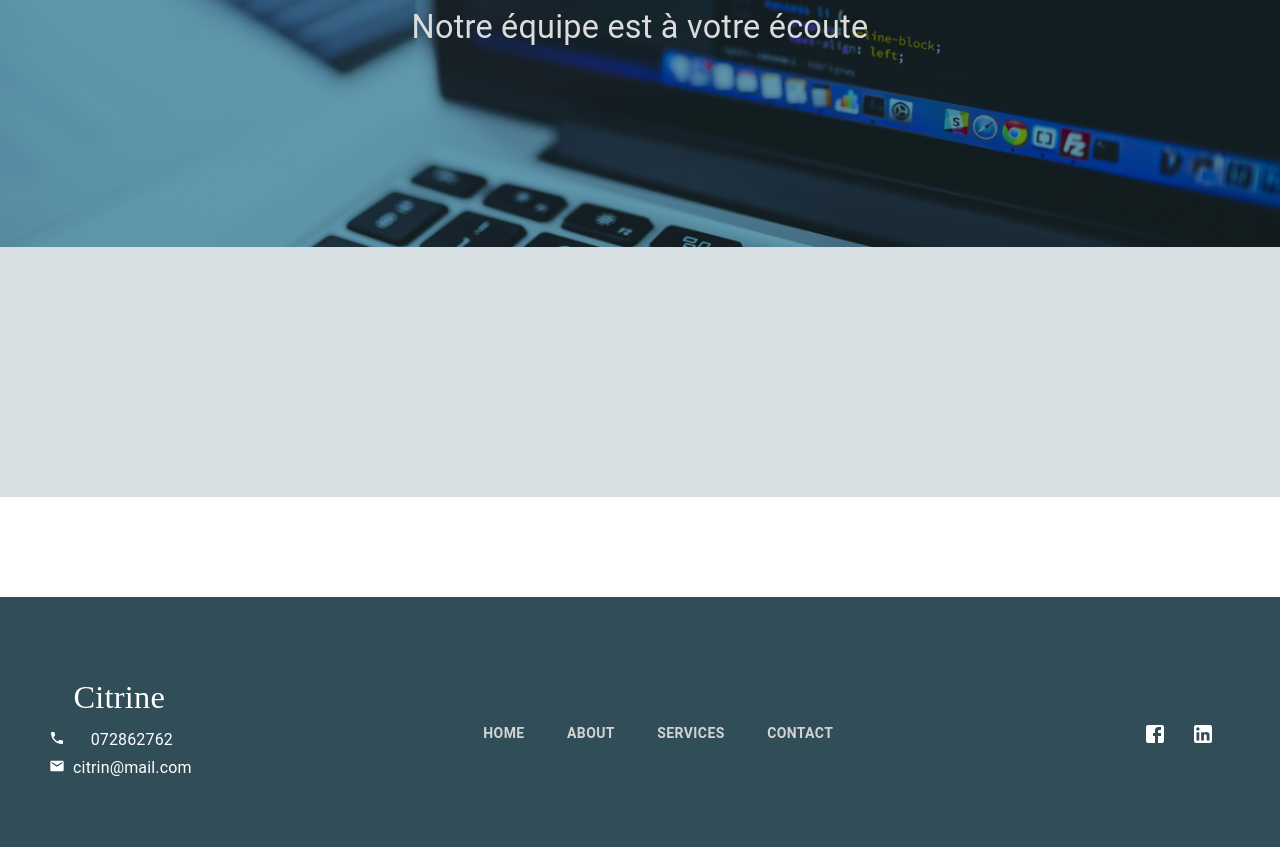
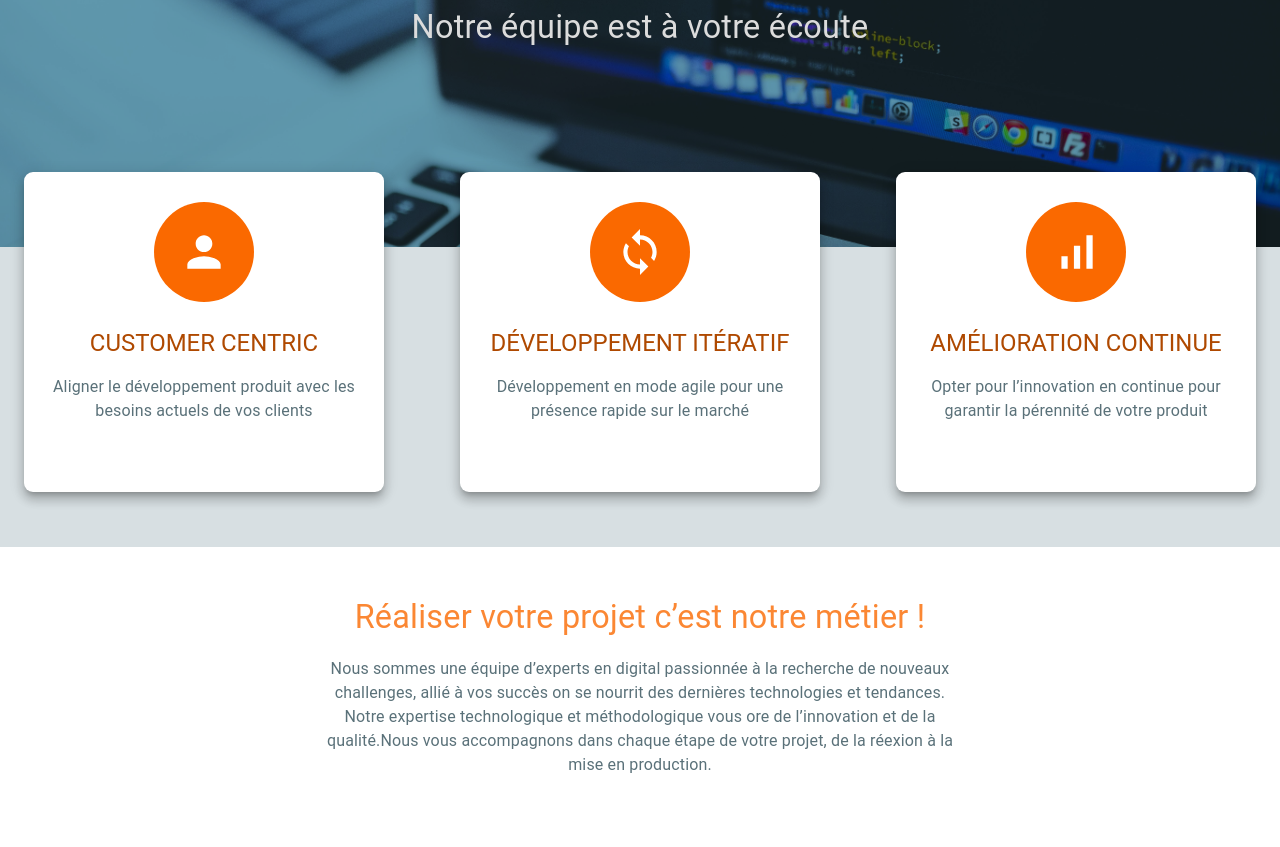
Before and after one commit to yasmine9819/citrine, a React (Create React App) app: page / in a window 1280 px wide. Shown: the part 353-1200 px from the top of the page. Built offline with nearby package versions, Linux system fonts and the light colour scheme.

Commit message:
adding hero cards

```diff
--- a/src/App.tsx
+++ b/src/App.tsx
@@ -7,6 +7,8 @@ import {
 import Container from "@material-ui/core/Container";
 import Layout from "./Features/Layout";
 import HeroComponent from "./Features/HeroComponent";
+import CardComponent from "./Features/Card";
+import HomePage from "./Pages/Home";
 
 let THEME = createMuiTheme({
   typography: {
@@ -21,11 +23,7 @@ function App() {
   return (
     <MuiThemeProvider theme={THEME}>
       <Layout>
-        <HeroComponent />
-
-        <Container maxWidth="lg">
-          <div style={{ height: 100 }}></div>
-        </Container>
+        <HomePage />
       </Layout>
     </MuiThemeProvider>
   );
--- /dev/null
+++ b/src/Features/Card/Card.tsx
@@ -0,0 +1,85 @@
+import React, { ReactElement } from "react";
+import Card from "@material-ui/core/Card";
+import { makeStyles, Theme, createStyles } from "@material-ui/core/styles";
+import { CardMedia, SvgIconTypeMap } from "@material-ui/core";
+import PersonIcon from "@material-ui/icons/Person";
+import CardContent from "@material-ui/core/CardContent";
+import Typography from "@material-ui/core/Typography";
+import { OverridableComponent } from "@material-ui/core/OverridableComponent";
+
+const useStyles = makeStyles((theme: Theme) =>
+  createStyles({
+    root: {
+      maxWidth: 360,
+      borderRadius: 9,
+      marginBottom: 20,
+      [theme.breakpoints.up("lg")]: {
+        width: 360,
+        height: 320,
+      },
+      [theme.breakpoints.only("md")]: {
+        width: 300,
+        height: 320,
+      },
+    },
+    content: {
+      textAlign: "center",
+    },
+    title: {
+      color: "#af4900",
+      marginBottom: 15,
+      marginTop: 10,
+    },
+    body: {
+      color: "#5a7179",
+    },
+    icon: {
+      height: 50,
+      width: 50,
+      fill: "white",
+      margin: "auto",
+      position: "relative",
+      top: "25%",
+    },
+    iconBackground: {
+      marginTop: 30,
+      backgroundColor: "#FA6900",
+      borderRadius: "50%",
+      height: 100,
+      width: 100,
+      margin: "auto",
+    },
+  })
+);
+
+interface Props {
+  icon: any;
+  title: string;
+  body: string;
+}
+
+export default function CardComponent({ icon, title, body }: Props) {
+  const classes = useStyles();
+
+  return (
+    <Card className={classes.root} raised>
+      <CardMedia className={classes.content}>
+        <div className={classes.iconBackground}>{icon}</div>
+      </CardMedia>
+      <CardContent className={classes.content}>
+        <Typography variant="h5" component="h2" className={classes.title}>
+          {title}
+        </Typography>
+
+        <Typography
+          variant="body1"
+          color="textSecondary"
+          component="p"
+          className={classes.body}
+        >
+          {body}
+        </Typography>
+      </CardContent>
+    </Card>
+  );
+}
--- /dev/null
+++ b/src/Features/Card/index.tsx
@@ -0,0 +1 @@
+export { default } from "./Card";
--- a/src/Features/HeroComponent/HeroComponent.tsx
+++ b/src/Features/HeroComponent/HeroComponent.tsx
@@ -5,11 +5,6 @@ import { Typography } from "@material-ui/core";
 
 const useStyles = makeStyles((theme: Theme) =>
   createStyles({
-    heroBackground: {
-      height: 750,
-      backgroundColor: "#d7dfe2",
-      width: "100%",
-    },
     hero: {
       height: 500,
       width: "100%",
@@ -46,7 +41,6 @@ function HeroComponent() {
   const classes = useStyles();
 
   return (
-    <div className={classes.heroBackground}>
     <div className={classes.hero}>
       <div className={classes.heroText}>
         <Typography variant="h2" className={classes.mainColor}>
@@ -62,7 +56,6 @@ function HeroComponent() {
         </Typography>
       </div>
     </div>
-    </div>
   );
 }
 
--- /dev/null
+++ b/src/Pages/Home/Home.tsx
@@ -0,0 +1,107 @@
+import React from "react";
+import Container from "@material-ui/core/Container";
+import HeroComponent from "../../Features/HeroComponent";
+import CardComponent from "../../Features/Card";
+import { makeStyles, Theme, createStyles } from "@material-ui/core/styles";
+import PersonIcon from "@material-ui/icons/Person";
+import SignalCellularAltIcon from "@material-ui/icons/SignalCellularAlt";
+import SyncIcon from "@material-ui/icons/Sync";
+import { Typography } from "@material-ui/core";
+
+const useStyles = makeStyles((theme: Theme) =>
+  createStyles({
+    heroBackground: {
+      backgroundColor: "#d7dfe2",
+      width: "100%",
+      maxHeight: 1450,
+      [theme.breakpoints.up("md")]: {
+        height: 800,
+      },
+    },
+    cardGrid: {
+      display: "flex",
+      justifyContent: "space-between",
+      position: "relative",
+      top: "-75px",
+      flexDirection: "column",
+      alignItems: "center",
+      [theme.breakpoints.up("md")]: {
+        flexDirection: "row",
+      },
+    },
+    icon: {
+      height: 50,
+      width: 50,
+      fill: "white",
+      margin: "auto",
+      position: "relative",
+      top: "25%",
+    },
+    aboutSection: {
+      maxWidth: 650,
+      textAlign: "center",
+      marginTop: 50,
+      margin: "auto",
+      marginBottom: 50,
+    },
+    aboutTitle: {
+      color: "#fb8733",
+      marginBottom: 20,
+    },
+    aboutBody: {
+      color: "#5a7179",
+    },
+  })
+);
+
+function HomePage() {
+  const classes = useStyles();
+
+  return (
+    <>
+      <div className={classes.heroBackground}>
+        <HeroComponent />
+        <Container maxWidth="lg">
+          <div className={classes.cardGrid}>
+            <CardComponent
+              icon={<PersonIcon className={classes.icon} />}
+              body={
+                "Aligner le développement produit avec les besoins actuels de vos clients"
+              }
+              title={"CUSTOMER CENTRIC"}
+            />
+            <CardComponent
+              icon={<SyncIcon className={classes.icon} />}
+              title={"DÉVELOPPEMENT ITÉRATIF"}
+              body={
+                "Développement en mode agile pour une présence rapide sur le marché"
+              }
+            />
+            <CardComponent
+              icon={<SignalCellularAltIcon className={classes.icon} />}
+              title={"AMÉLIORATION CONTINUE"}
+              body={
+                "Opter pour l’innovation en continue pour garantir la pérennité de votre produit "
+              }
+            />
+          </div>
+        </Container>
+      </div>
+      <Container maxWidth="lg">
+        <div className={classes.aboutSection}>
+          <Typography variant="h4" className={classes.aboutTitle}>
+            {"Réaliser votre projet c’est notre métier !"}
+          </Typography>
+          <Typography variant="body1" className={classes.aboutBody}>
+            {
+              "Nous sommes une équipe d’experts en digital passionnée à la recherche de nouveaux  challenges, allié à vos succès on se nourrit des dernières technologies et tendances. Notre expertise technologique et méthodologique vous ore de l’innovation et de la qualité.Nous vous accompagnons dans chaque étape de votre projet, de la réexion à la mise en  production."
+            }
+          </Typography>
+        </div>
+      </Container>
+      <div style={{ height: 100 }}></div>
+    </>
+  );
+}
+
+export default HomePage;
--- /dev/null
+++ b/src/Pages/Home/index.ts
@@ -0,0 +1 @@
+export {default} from "./Home";
```
Lines whose indentation alone changed are shown as unchanged.
